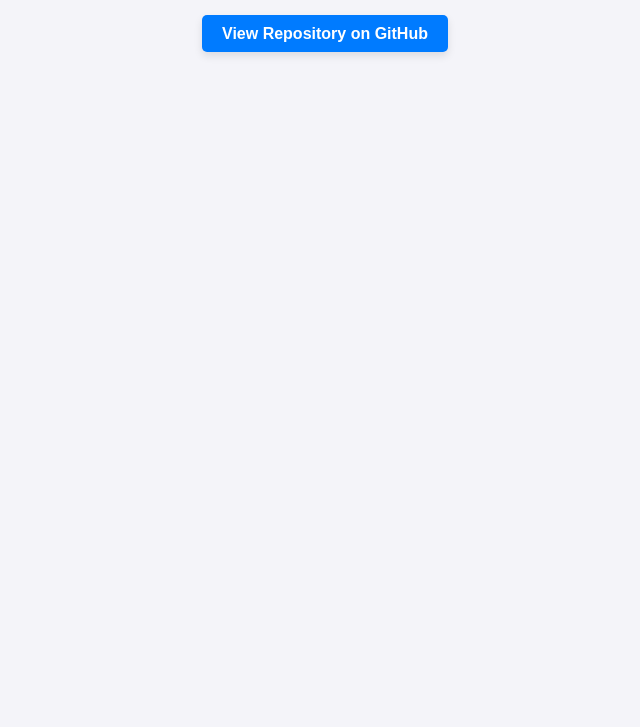
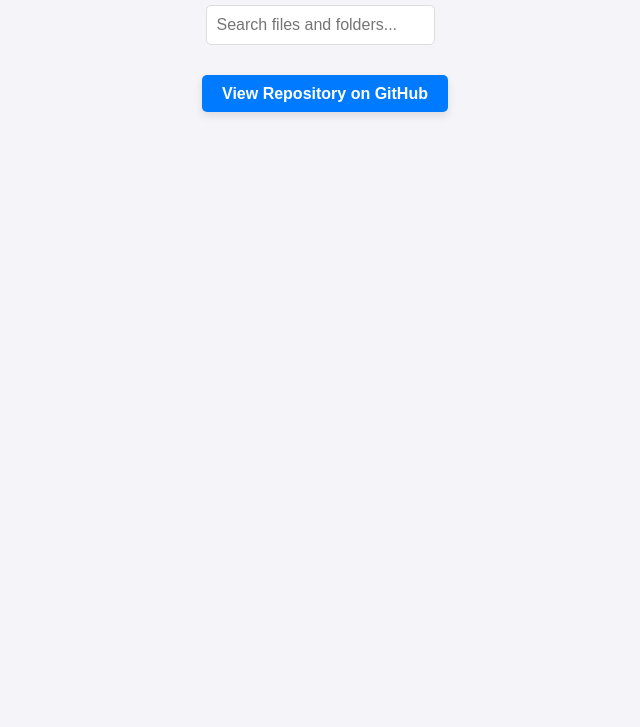
Before and after one commit to Bradbee/Extensions, a plain HTML site: page index.html in a window 1280 px wide. Shown: the part 73-800 px from the top of the page, without its empty margins (320-960 px from the left). Drawn offline with Linux system fonts and the light colour scheme; no server answers.

Commit message:
Update index.html

```diff
--- a/index.html
+++ b/index.html
@@ -15,6 +15,15 @@
             text-align: center;
             margin-bottom: 20px;
             color: #007BFF;
+        }
+        #search-bar {
+            display: block;
+            margin: 0 auto 20px;
+            max-width: 600px;
+            padding: 10px;
+            border: 1px solid #ddd;
+            border-radius: 5px;
+            font-size: 16px;
         }
         ul {
             list-style-type: none;
@@ -76,6 +85,7 @@
 </head>
 <body>
     <h1>Extension Directory</h1>
+    <input type="text" id="search-bar" placeholder="Search files and folders...">
     <ul id="file-list">
         <!-- Files and folders will be dynamically added here -->
     </ul>
@@ -97,6 +107,8 @@
 
                 data.forEach(item => {
                     const li = document.createElement('li');
+                    li.dataset.name = item.name.toLowerCase(); // Store the name for search
+
                     const icon = document.createElement('i');
                     icon.className = `icon fas fa-${item.type === 'dir' ? 'folder' : 'file-alt'}`;
                     const a = document.createElement('a');
@@ -107,6 +119,15 @@
                     li.appendChild(a);
                     list.appendChild(li);
                 });
+
+                // Attach search functionality
+                const searchBar = document.getElementById('search-bar');
+                searchBar.addEventListener('input', function() {
+                    const searchQuery = this.value.toLowerCase();
+                    Array.from(list.children).forEach(li => {
+                        li.style.display = li.dataset.name.includes(searchQuery) ? '' : 'none';
+                    });
+                });
             } catch (error) {
                 console.error('Failed to fetch repository contents:', error);
             }
```
